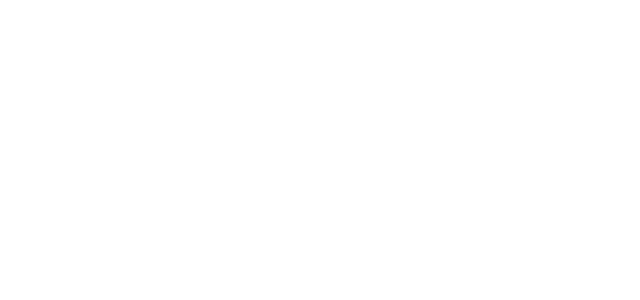
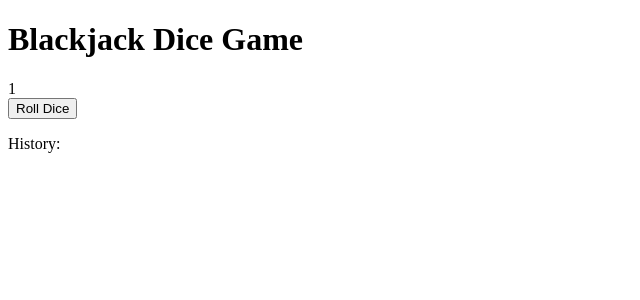
Before and after one commit to male9-techcollege/terningespil, a React (Vite) app: page / in a window 1280 px wide. Shown: the top 300 px of the page, without its empty margins (0-640 px from the left). Built offline with nearby package versions, Linux system fonts and the light colour scheme.

Commit message:
Add DiceRoller component and Die interface for Blackjack Dice Game

```diff
--- a/src/App.tsx
+++ b/src/App.tsx
@@ -1,11 +1,12 @@
-
+import DiceRoller from "./components/BlackjackDie/DiceRoller";
 
 function App() {
-
   return (
-    <>
-    </>
-  )
-};
+    <div className="App">
+      <h1>Blackjack Dice Game</h1>
+      <DiceRoller />
+    </div>
+  );
+}
 
 export default App;
--- a/src/components/BlackjackDie/DiceRoller.tsx
+++ b/src/components/BlackjackDie/DiceRoller.tsx
@@ -0,0 +1,54 @@
+import { useState, useEffect } from "react";
+
+const DiceRoller = () => {
+  const [diceValue, setDiceValue] = useState<number>(1);
+  const [isRolling, setIsRolling] = useState<boolean>(false);
+  const [rollHistory, setRollHistory] = useState<number[]>([]);
+
+  // Roll dice function - 11 sided dice (1-11)
+  const rollDice = () => {
+    console.log("Roll dice function is called");
+    setIsRolling(true);
+
+    // Simulate rolling animation
+    setTimeout(() => {
+      const newValue = Math.floor(Math.random() * 11) + 1;
+      console.log("New dice value:", newValue);
+      setDiceValue(newValue);
+      setRollHistory((prev) => [...prev, newValue]);
+      console.log("Updating roll history");
+      setIsRolling(false);
+      console.log("Rolling finished");
+    }, 500);
+  };
+
+  // Auto-roll effect for visual rolling
+  useEffect(() => {
+    if (isRolling) {
+      console.log("Starting visual rolling effect");
+      const interval = setInterval(() => {
+        setDiceValue(Math.floor(Math.random() * 11) + 1);
+        // interval for rolling effect
+      }, 500);
+
+      return () => {
+        console.log("Cleaning up rolling effect");
+        clearInterval(interval);
+      };
+    }
+  }, [isRolling]);
+
+  return (
+    <div className="dice-roller">
+      <div className={`dice ${isRolling ? "rolling" : ""}`}>{diceValue}</div>
+      <button onClick={rollDice} disabled={isRolling}>
+        {isRolling ? "Rolling..." : "Roll Dice"}
+      </button>
+      <div className="roll-history">
+        <p>History: {rollHistory.join(", ")}</p>
+      </div>
+    </div>
+  );
+};
+
+export default DiceRoller;
```
Also changed, not shown: src/components/BlackjackDie/Die.tsx (added, +14 -0 lines).
